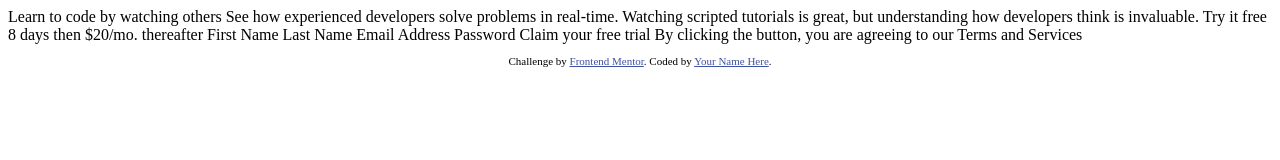
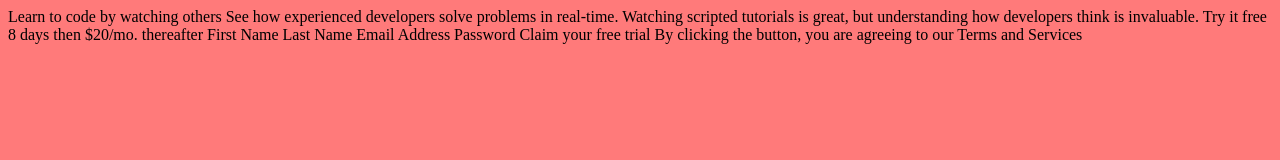
Before and after one commit to ryanam26/Create-Signup-form-form-png, a plain HTML site: page index.html in a window 1280 px wide. Drawn offline with Linux system fonts and the light colour scheme.

Commit message:
add style and bg-color

```diff
--- a/index.html
+++ b/index.html
@@ -7,15 +7,15 @@
   <link rel="icon" type="image/png" sizes="32x32" href="./images/favicon-32x32.png">
 
   <title>Frontend Mentor | Intro component with sign up form</title>
+  <link rel="stylesheet" href="style.css" />
 
-  <!-- Feel free to remove these styles or customise in your own stylesheet 👍 -->
-  <style>
-    .attribution { font-size: 11px; text-align: center; }
-    .attribution a { color: hsl(228, 45%, 44%); }
-  </style>
 </head>
 <body>
 
+  <div class="container">
+
+
+  </div>
   Learn to code by watching others
 
   See how experienced developers solve problems in real-time. Watching scripted tutorials is great,
@@ -32,11 +32,5 @@
 
   By clicking the button, you are agreeing to our Terms and Services
 
-  <footer>
-    <p class="attribution">
-      Challenge by <a href="https://www.frontendmentor.io?ref=challenge" target="_blank">Frontend Mentor</a>.
-      Coded by <a href="#">Your Name Here</a>.
-    </p>
-  </footer>
 </body>
 </html>
--- /dev/null
+++ b/style.css
@@ -0,0 +1,3 @@
+body {
+background-color: hsl(0, 100%, 74%)
+}
```
